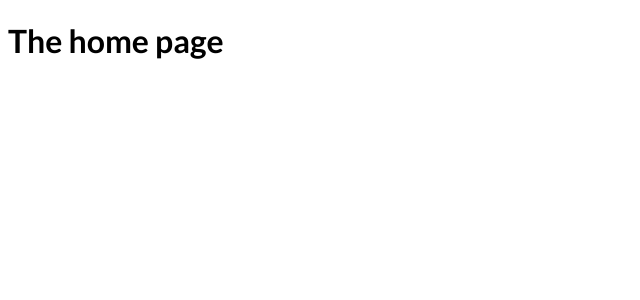
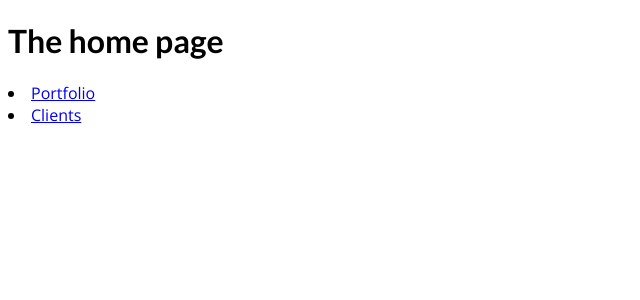
Before and after one commit to i-benjelloun/nextjs-course, a Next.js app: page / in a window 1280 px wide. Shown: the top 300 px of the page, without its empty margins (0-640 px from the left). Built offline with nearby package versions, Linux system fonts and the light colour scheme.

Commit message:
navigate with "Link"

```diff
--- a/pages/index.tsx
+++ b/pages/index.tsx
@@ -1,7 +1,15 @@
+import Link from "next/link";
+
 export default function Home() {
   return (
     <div>
       <h1>The home page</h1>
+      <li>
+        <Link href={"/portfolio"}>Portfolio</Link>
+      </li>
+      <li>
+        <Link href={"/clients"}>Clients</Link>
+      </li>
     </div>
   );
 }
```
